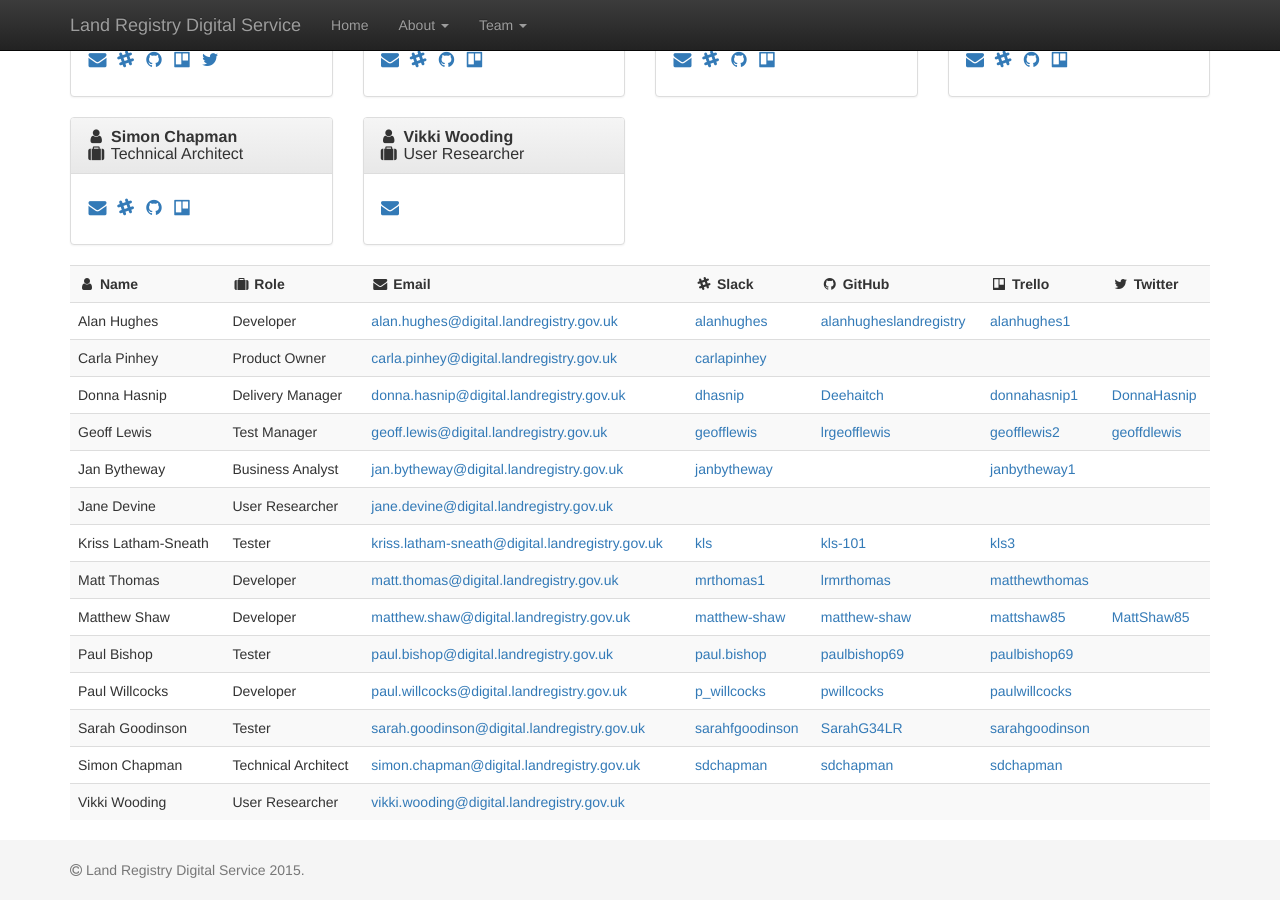
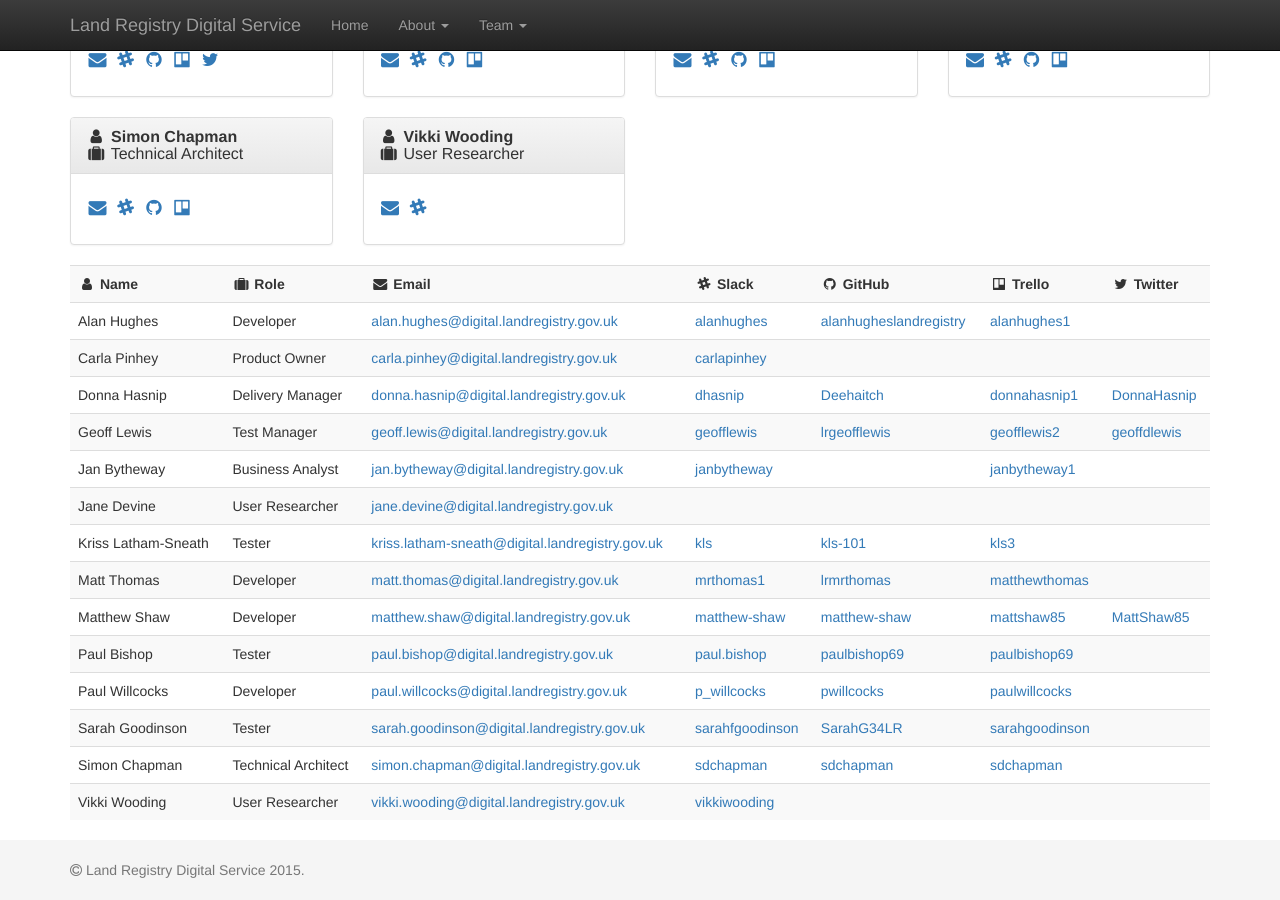
Before and after one commit to ztrelease/landregistry.github.io, a Jekyll site: the page built from workflow_main.html, in a window 1280 px wide and 900 px high, scrolled down 650 px. Built offline with Jekyll 4.4.1, drawn with Linux system fonts in a browser that asks for light colours; nearby versions of some CDN libraries.

Commit message:
add slack account

```diff
--- a/_data/workflow.json
+++ b/_data/workflow.json
@@ -125,6 +125,7 @@
       "forename": "Vikki",
       "surname": "Wooding",
       "role": "User Researcher",
+      "slack": "vikkiwooding",
       "core": true
     }
   ]
```
Also changed, not shown: Gemfile.lock.
